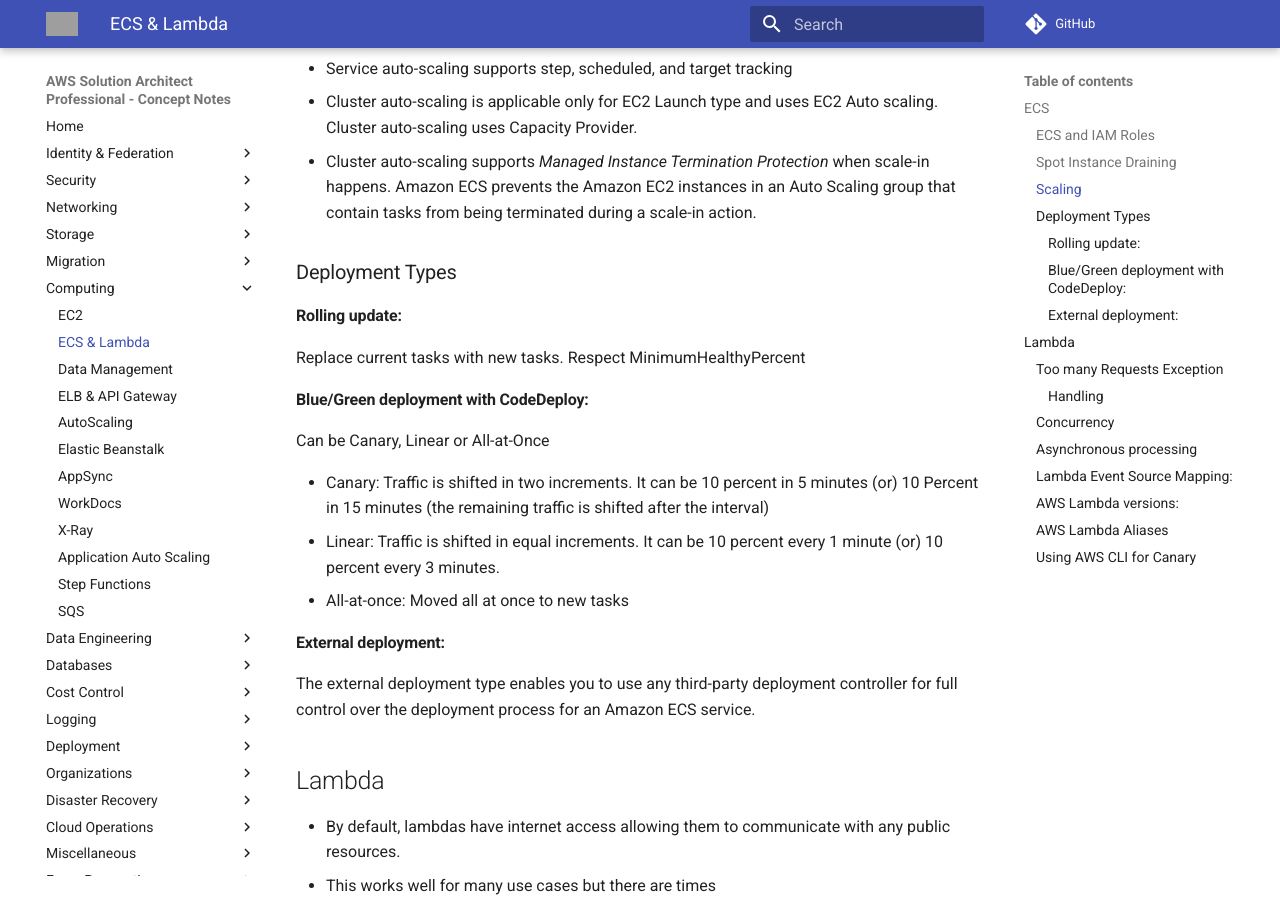
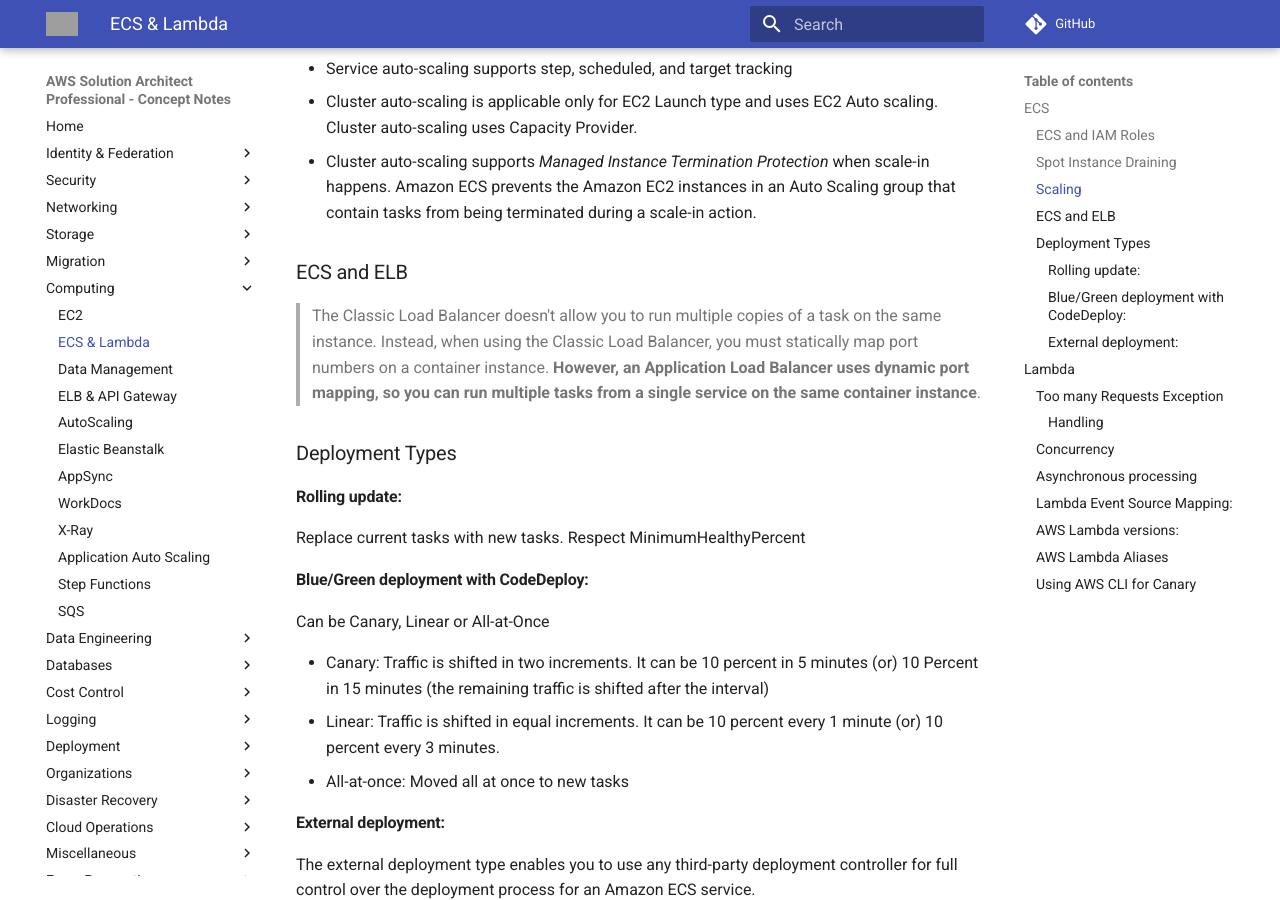
Before and after one commit to jeyabalajis/aws-certified-sa-pro-notes, an MkDocs documentation site: the page built from docs/compute/ecs_lambda.md, in a window 1280 px wide and 900 px high, scrolled down 1119 px. Built offline with MkDocs 1.6.1 and Material for MkDocs 9.7.7, drawn with Linux system fonts in a browser that asks for light colours; comment, search, counter and statistics services are not loaded; grey boxes are pictures that could not be loaded.

Commit message:
Update ecs_lambda.md

```diff
--- a/docs/compute/ecs_lambda.md
+++ b/docs/compute/ecs_lambda.md
@@ -29,6 +29,10 @@
 - Service auto-scaling supports step, scheduled, and target tracking
 - Cluster auto-scaling is applicable only for EC2 Launch type and uses EC2 Auto scaling. Cluster auto-scaling uses Capacity Provider.
 - Cluster auto-scaling supports _Managed Instance Termination Protection_ when scale-in happens.  Amazon ECS prevents the Amazon EC2 instances in an Auto Scaling group that contain tasks from being terminated during a scale-in action.
+
+### ECS and ELB
+
+> The Classic Load Balancer doesn't allow you to run multiple copies of a task on the same instance. Instead, when using the Classic Load Balancer, you must statically map port numbers on a container instance. **However, an Application Load Balancer uses dynamic port mapping, so you can run multiple tasks from a single service on the same container instance**.
 
 ### Deployment Types
 
```
